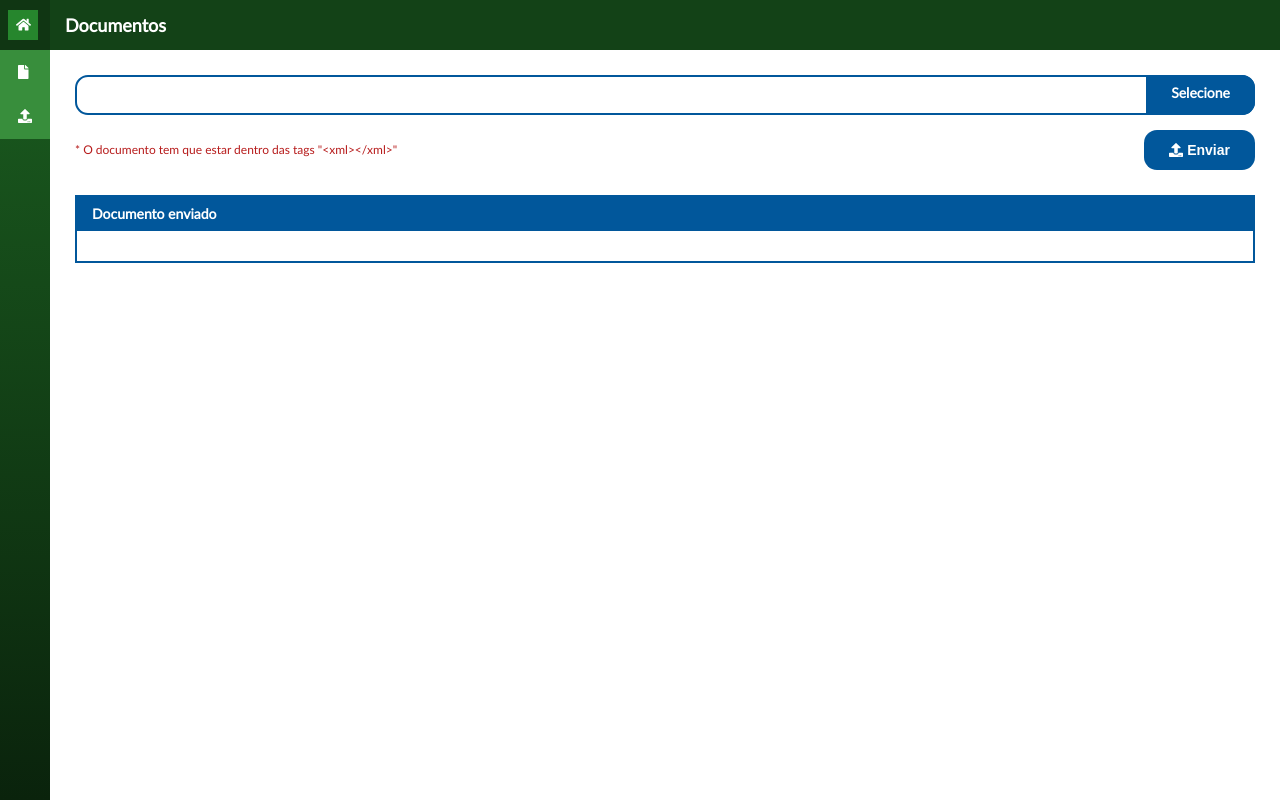
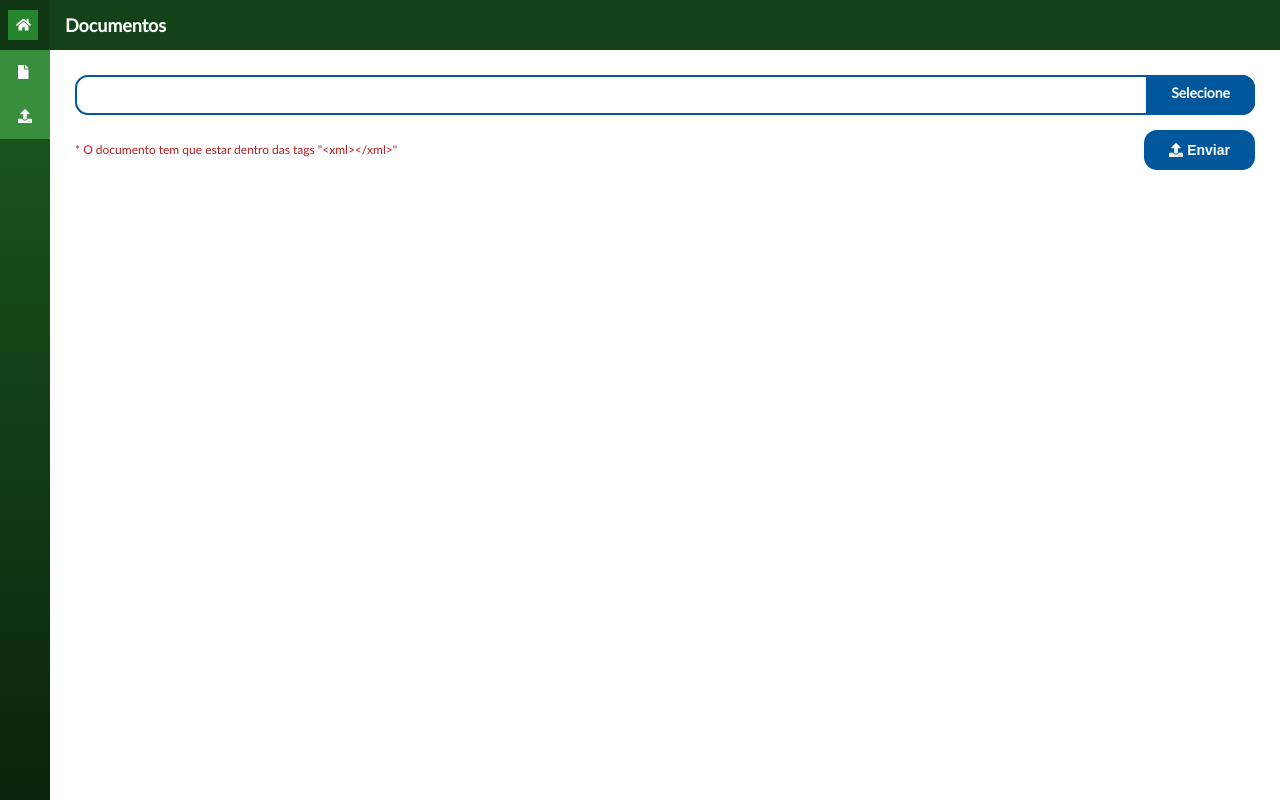
Before and after one commit to andreLagacione/xml-manipulator-rcweb, a React (Create React App) app: page /upload-document in a window 1280 px wide. Built offline with nearby package versions, Linux system fonts and the light colour scheme.

Commit message:
use component to show sended xml

```diff
--- a/src/components/upload-document/upload-document.js
+++ b/src/components/upload-document/upload-document.js
@@ -1,15 +1,19 @@
-import React, { useState } from 'react';
+import React, { useState, useEffect } from 'react';
 import { FontAwesomeIcon } from '@fortawesome/react-fontawesome';
 
 import { faUpload } from '@fortawesome/free-solid-svg-icons';
 
 import './upload-document.scss';
 import { sendFileRequest } from './upload-document-service'
+import ShowXml from './show-xml/show-xml';
 
 function UploadDocument() {
 
     const [fileName, setFileName] = useState([]);
     const [file, setFile] = useState([]);
+    const [xmlEnviado, setXmlEnviado] = useState([]);
+    const [showUploadResponse, setShowUploadResponse] = useState([]);
+
     let fileInputRef = React.createRef();
 
     function fileAdded(event) {
@@ -27,9 +31,17 @@ function UploadDocument() {
             return false;
         }
 
-        sendFileRequest('/document', file);
+        const _response = await sendFileRequest('/document', file);
+
+        if (_response.status === 200) {
+            setXmlEnviado(_response.data.content);
+            setShowUploadResponse(true);
+        }
     }
 
+    useEffect(() => {
+        setShowUploadResponse(false);
+    }, []);
 
     return (
         <>
@@ -50,10 +62,8 @@ function UploadDocument() {
                 </div>
             </form>
 
-            <div className="xml-document">
-                <h3 className="title">Documento enviado</h3>
-
-                <div className="content"></div>
+            <div className={!showUploadResponse ? 'hidden': ''}>
+                <ShowXml xml={xmlEnviado} />
             </div>
         </>
     );
```
